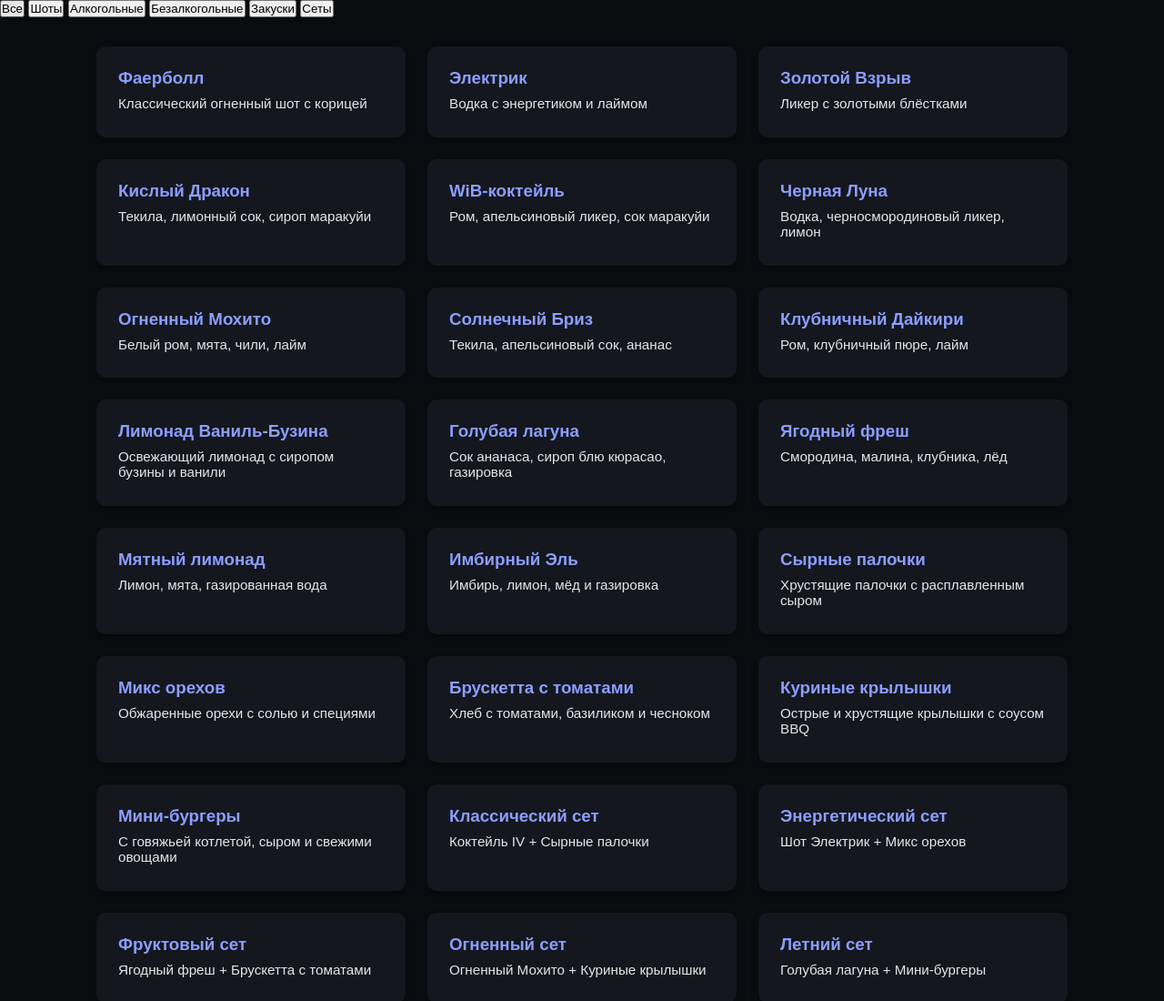
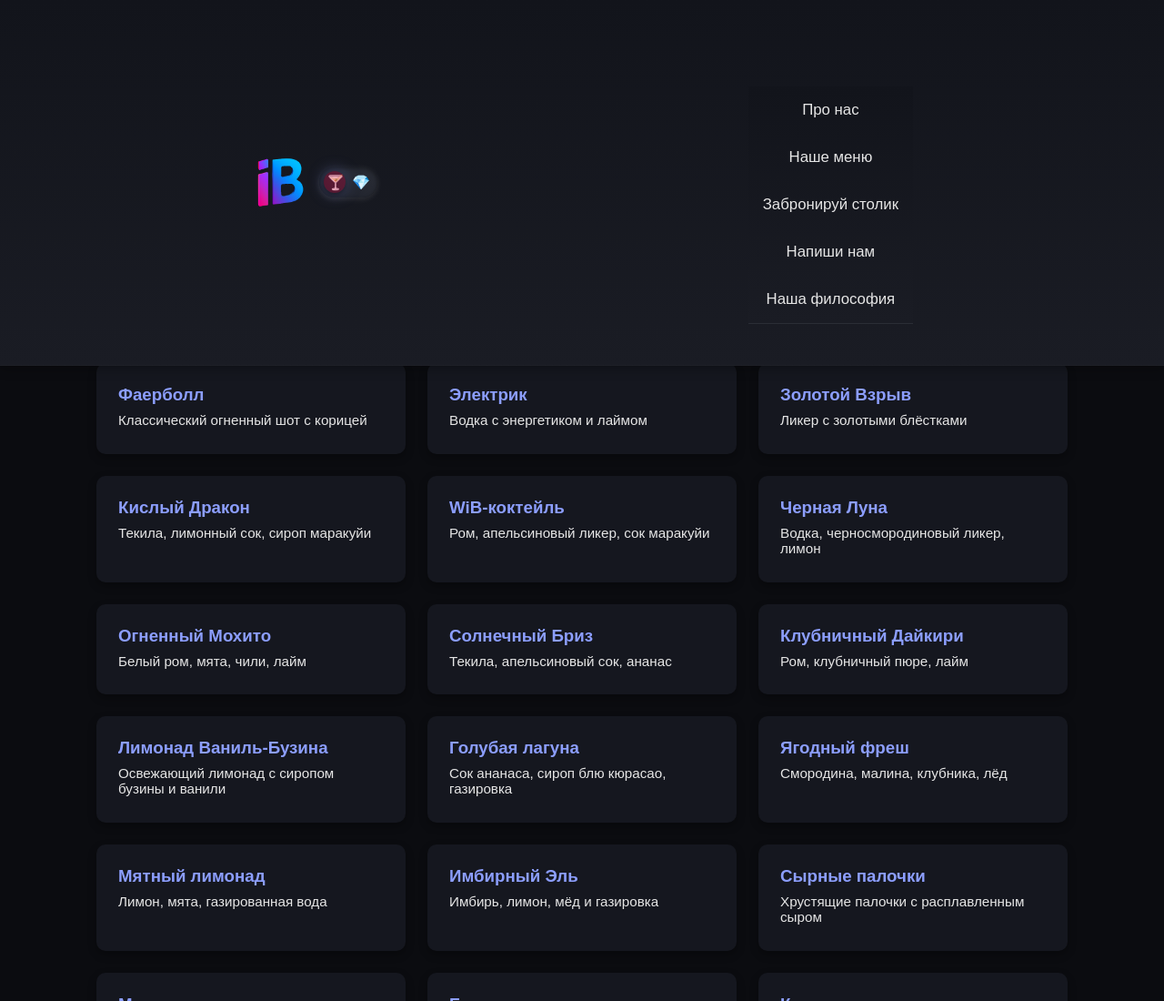
Before and after one commit to snxq0/isaiev-bar, a website: page public/menu.html in a window 1280 px wide. Shown: the top 1100 px of the page at 91% size. Drawn offline with Linux system fonts and the light colour scheme.

Commit message:
dcfsvjnlsd

```diff
--- a/public/css/menu.css
+++ b/public/css/menu.css
@@ -26,9 +26,11 @@ header p {
   font-size: 1.2rem;
 }
 
-.menu-filter{
+nav{
     display: flex;
     justify-content: center;
+    flex-direction: column;
+    margin-top: 50px;
     flex-wrap: wrap;
     gap: 1rem;
     padding: 1rem;
@@ -36,7 +38,7 @@ header p {
     border-bottom: 1px solid var(--border-color);
 }
 
-.menu-filter button {
+nav button {
     background: none;
     border: none;
     color: var(--text-color);
@@ -46,8 +48,8 @@ header p {
     border-radius: 6px;
     transition: 0.3s;
 }
-.menu-filter button.active,
-.menu-filter button :hover {
+nav button.active,
+nav button :hover {
     background-color: var(--primary-color);
     color: var(--bg-color);
     box-shadow: var(--accent-glow);
--- a/public/menu.html
+++ b/public/menu.html
@@ -18,6 +18,35 @@
     <div id="preloader">
         <div id="spinner"></div>
     </div>
+
+      <header class="navbar">
+    <div class="nav-container">
+        <div class="logo-group">
+            <a href="index.html" class="logo-link">
+                <img class="logo" src="/assets/logo/iB.png" width="60" height="60" alt="isaiev bar icon" />
+            </a>
+
+            <div class="theme-toggle">
+                <input type="checkbox" id="theme-switch">
+                <label for="theme-switch" class="toggle-label">
+                <span class="sun">🍸</span>
+                <span class="moon">💎</span>
+                <div class="toggle-ball"></div>
+                </label>
+            </div>
+        </div>
+
+        <nav class="nav-links">
+        <a href="about.html">Про нас</a>
+        <a href="menu.html">Наше меню</a>
+        <a href="booking.html">Забронируй столик</a>
+        <a href="contact.html">Напиши нам</a>
+        <a href="philosophy.html">Наша философия</a>
+        </nav>
+
+    </div>
+</header>
+
 
 
     <nav>
```
